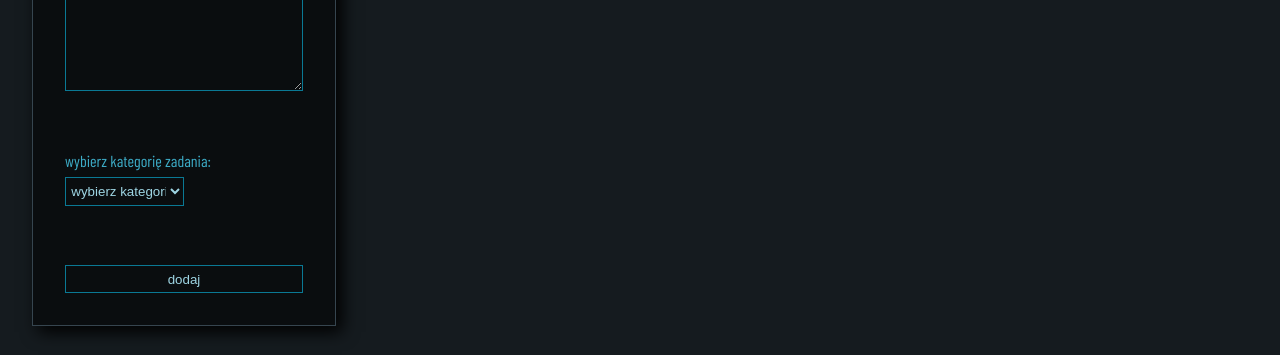
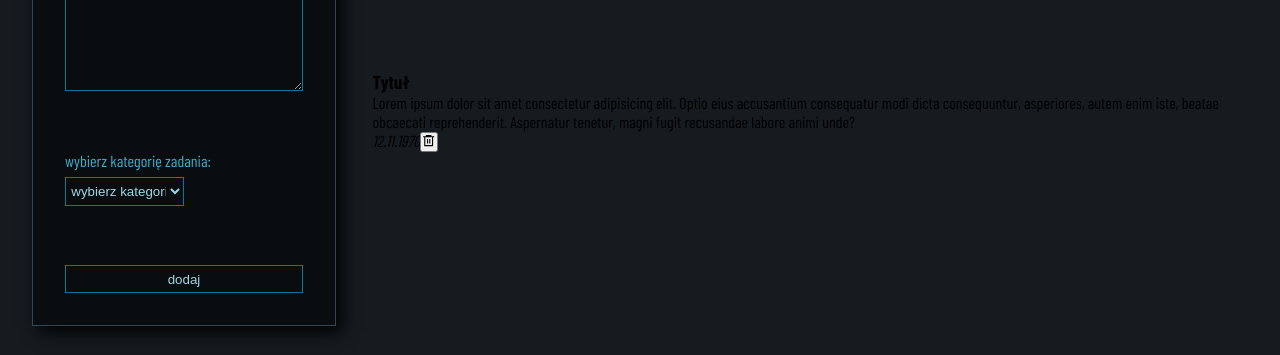
Before and after one commit to Scorpion19702022/SIMPLE_PROJECT_REACT_REDUX, a React (Vite) app: page /Notes in a window 1280 px wide. Shown: the part 550-905 px from the top of the page. Built offline with nearby package versions, Linux system fonts and the light colour scheme; a web font is replaced by a local one.

Commit message:
added card for Notes

```diff
--- a/src/Components/Notes/NotesItem.tsx
+++ b/src/Components/Notes/NotesItem.tsx
@@ -5,9 +5,13 @@ import { RiDeleteBin6Line } from 'react-icons/ri'
 const NotesItem = () => {
 	return (
 		<div className={styles.card}>
-			<h3 className={styles.theme}></h3>
-			<p className={styles.text}></p>
-			<em className={styles.date}></em>
+			<h3 className={styles.theme}>Tytuł</h3>
+			<p className={styles.text}>
+				Lorem ipsum dolor sit amet consectetur adipisicing elit. Optio eius accusantium consequatur modi dicta
+				consequuntur, asperiores, autem enim iste, beatae obcaecati reprehenderit. Aspernatur tenetur, magni fugit
+				recusandae labore animi unde?
+			</p>
+			<em className={styles.date}>12.11.1970</em>
 			<button className={styles.btn}>
 				<RiDeleteBin6Line />
 			</button>
--- a/src/Components/Notes/NotesResult.tsx
+++ b/src/Components/Notes/NotesResult.tsx
@@ -1,4 +1,5 @@
 // import { useAppSelector } from '../../hooks/useReduxHooks'
+import NotesItem from './NotesItem'
 import styles from './Styles/NotesResult.module.css'
 
 interface InitialProps {
@@ -52,6 +53,7 @@ const NotesResult: React.FC<InitialProps> = ({ popupAction, closePopup }) => {
 						X
 					</button>
 				</div>
+				<NotesItem />
 			</div>
 		</section>
 	)
--- a/src/Components/Notes/Styles/NotesItem.module.css
+++ b/src/Components/Notes/Styles/NotesItem.module.css
@@ -0,0 +1,30 @@
+:root {
+	--color-dark01: #ffffff;
+	--color-dark02: #d6d9db;
+	--color-dark03: #aeb4b8;
+	--color-dark04: #868f95;
+	--color-dark05: #5e6a72;
+	--color-dark06: #36454f;
+	--color-dark07: #2b373f;
+	--color-dark08: #20292f;
+	--color-dark09: #151b1f;
+	--color-dark10: #0a0d0f;
+	--color-dark11: #000000;
+
+	--color-color01: #ceeaf1;
+	--color-color02: #9ed5e3;
+	--color-color03: #6dc1d5;
+	--color-color04: #3dacc7;
+	--color-color05: #0d98ba;
+	--color-color06: #0a7994;
+	--color-color07: #075b6f;
+	--color-color08: #053c4a;
+	--color-color09: #021e25;
+
+	--color-error: #e32636;
+
+	--color-home: #ffd866;
+	--color-work: #a3ff66;
+	--color-amusement: #66a9ff;
+	--color-other: #ee7c86;
+}
```
